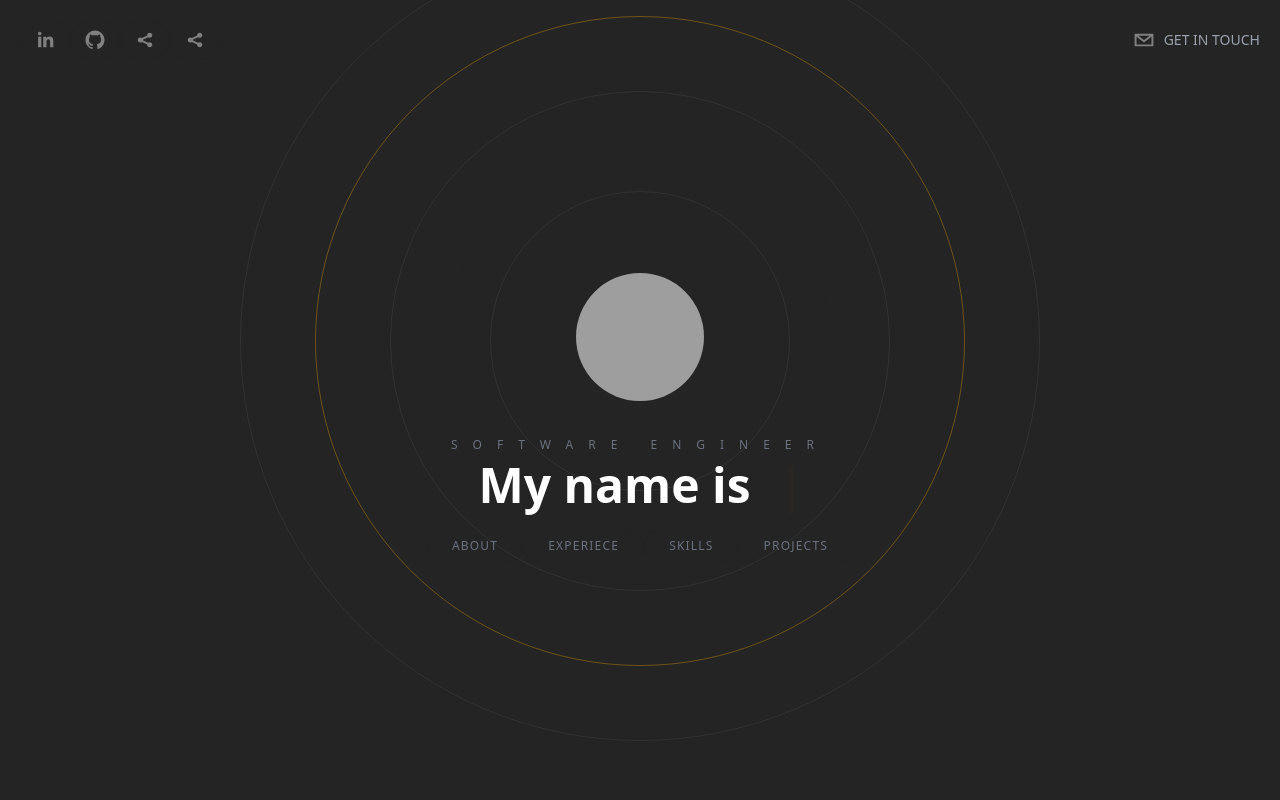
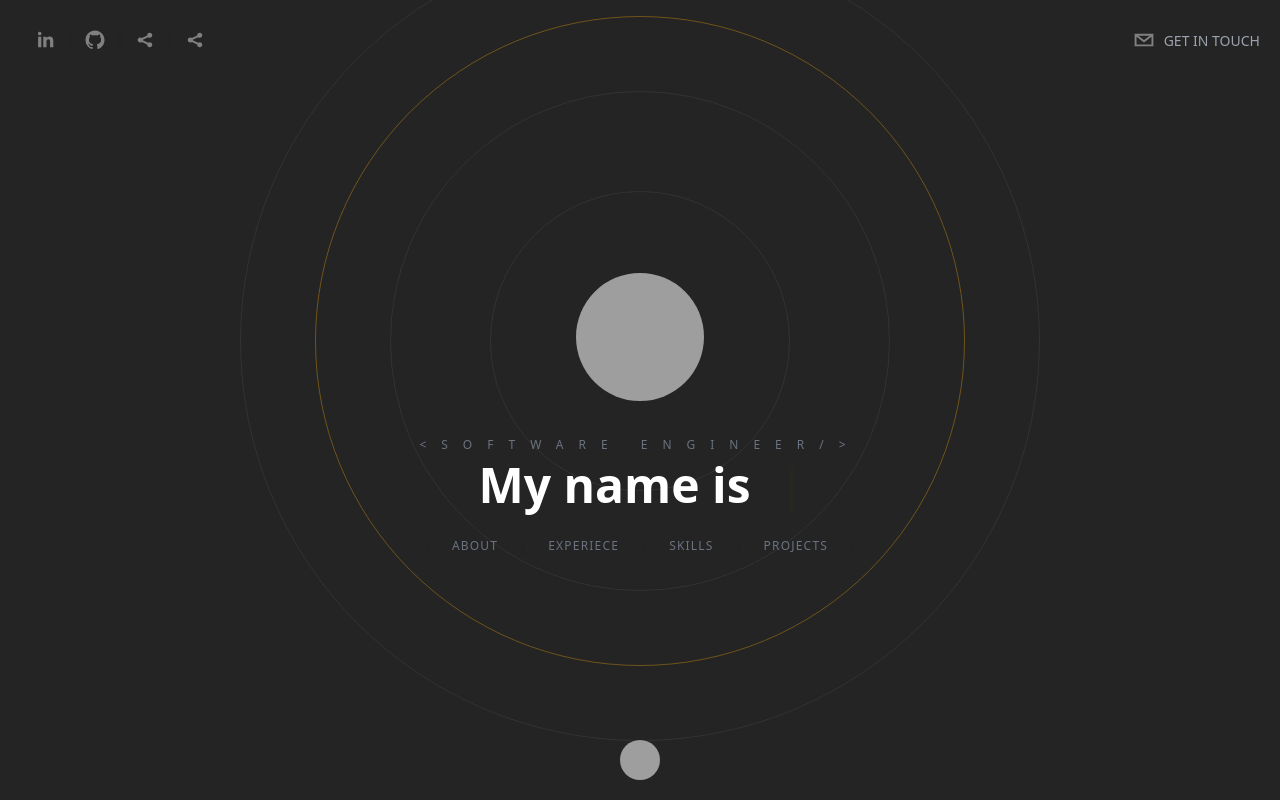
Before and after one commit to ajachintya/portfolio-app, a Next.js app: page / in a window 1280 px wide. Built offline with nearby package versions, Linux system fonts and the light colour scheme; grey boxes are pictures that could not be loaded.

Commit message:
added gt less than symbols and footer button

```diff
--- a/components/About.tsx
+++ b/components/About.tsx
@@ -16,7 +16,7 @@ export default function About({}: Props): ReactElement {
          justify-evenly mx-auto items-center"
       >
         <h3 className="absolute top-24 text-gray-500 uppercase tracking-[20px] text-2xl">
-          About
+          &#60;About/&#62;
         </h3>
         <motion.img
           initial={{
@@ -56,9 +56,7 @@ export default function About({}: Props): ReactElement {
             target="_blank"
             href="https://drive.google.com/file/d/11M0TYwywEwT2gZ6ilALWTCNJVSP5WdjI/view?usp=sharing"
           >
-            <button className="heroButton mt-10">
-              Download CV
-            </button>
+            <button className="heroButton mt-10">Download CV</button>
           </a>
         </div>
       </motion.div>
--- a/components/Contact.tsx
+++ b/components/Contact.tsx
@@ -27,7 +27,7 @@ const Contact = () => {
       max-w-7xl px-10 justify-evenly mx-auto items-center"
     >
       <h3 className="absolute top-24 text-gray-500 uppercase tracking-[20px] text-2xl">
-        Contact
+        &#60;Contact/&#62;
       </h3>
 
       <div className="flex flex-col space-y-10 w-fit">
--- a/components/Header.tsx
+++ b/components/Header.tsx
@@ -1,6 +1,7 @@
 import React from "react";
 import { SocialIcon } from "react-social-icons";
 import { motion } from "framer-motion";
+import Link from 'next/link'
 
 function Header() {
   return (
@@ -66,8 +67,8 @@ function Header() {
         transition={{
           duration: 1.5,
         }}
-        className="flex flex-row items-center text-gray-300 cursor-pointer"
-      >
+        className="flex flex-row items-center text-gray-300 cursor-pointer">
+
         <SocialIcon
           style={{ height: 40, width: 40 }}
           className="cursor-pointer"
@@ -75,9 +76,11 @@ function Header() {
           fgColor="gray"
           bgColor="transparent"
         />
+        <Link href="#contact">
           <p className="uppercase hidden md:inline-flex text-sm text-gray-400">
             Get In Touch
           </p>
+        </Link>
       </motion.div>
     </header>
   );
--- a/components/Hero.tsx
+++ b/components/Hero.tsx
@@ -21,7 +21,7 @@ export default function Hero() {
         />
         <div className="z-20">
           <h2 className="text-xs uppercase text-gray-500 pb-2 tracking-[15px]">
-            Software Engineer
+            &#60;Software Engineer/&#62;
           </h2>
           <h1 className="text-4xl lg:text-5xl font-semibold px-10">
             <span className="mr-3">{text}</span>
--- a/components/Projects.tsx
+++ b/components/Projects.tsx
@@ -17,26 +17,26 @@ export default function Projects({ }: Props): ReactElement {
             justify-evenly mx-auto items-center z-0"
       >
         <h3 className="absolute top-24 text-gray-500 uppercase tracking-[20px] text-2xl">
-          Projects
+          &#60;Projects/&#62;
         </h3>
         <div
           className="relative w-full flex overflow-x-scroll overflow-y-hidden
-                snap-x snap-mandatory z-20"
+                snap-x snap-mandatory z-20 scrollbar-thin scrollbar scrollbar-track-gray-400/20 scrollbar-thumb-[#F7AB0A]/80"
         >
           {projects.map((project, i) => {
             return (
               <div
                 className="w-screen flex-shrink-0 snap-center flex flex-col
-                    space-y-5 items-center justify-center p-20 md:p-44 h-screen"
+                    space-y-5 items-center justify-center p-20 md:p-44 h-screen "
               >
                 <motion.img
                   initial={{
                     opacity: 0,
-                            y:-300
+                    y: -300,
                   }}
                   transition={{ duration: 1.2 }}
                   whileInView={{ opacity: 1, y: 0 }}
-                        viewport={{once:true}}
+                  viewport={{ once: true }}
                   src="https://media.tenor.com/flflC6GFzO8AAAAM/sultan-alrefaei-programmer.gif"
                   alt="project"
                 />
--- a/components/Skills.tsx
+++ b/components/Skills.tsx
@@ -14,7 +14,7 @@ export default function Skills({}: Props): ReactElement {
       min-h-screen justify-center xl:space-y-0 mx-auto items-center"
     >
       <h3 className="absolute top-24 text-gray-500 uppercase tracking-[20px] text-2xl">
-        Skills
+        &#60;Skills/&#62;
       </h3>
       <p className="text-gray-500 uppercase tracking-[10px] text-xs">
         Languages
--- a/components/WorkExperience.tsx
+++ b/components/WorkExperience.tsx
@@ -12,14 +12,17 @@ export default function WorkExperience({}: Props): ReactElement {
         initial={{ opacity: 0 }}
         whileInView={{ opacity: 1 }}
         transition={{ duration: 1.5 }}
-            className="flex flex-col overflow-hidden relative h-screen text-center md:text-left
+        className="flex flex-col overflow-hidden relative h-screen text-center md:text-left
             md:flex-row max-w-full px-10
          justify-evenly mx-auto items-center"
       >
         <h3 className="absolute top-24 text-gray-500 uppercase tracking-[20px] text-2xl">
-          Experience
+          &#60;Experience/&#62;
         </h3>
-        <div className="w-full flex space-x-5 overflow-x-scroll p-10 snap-x snap-mandatory mt-20">
+        <div
+          className="w-full flex space-x-5 overflow-x-scroll p-10 snap-x snap-mandatory mt-20
+         scrollbar scrollbar-track-gray-400/20 scrollbar-thumb-[#F7AB0A]/80 scrollbar-thin"
+        >
           <ExperienceCard />
           <ExperienceCard />
           <ExperienceCard />
--- a/pages/index.tsx
+++ b/pages/index.tsx
@@ -1,18 +1,21 @@
-import Head from 'next/head'
-import Header from '../components/Header'
-import Hero from '../components/Hero';
-import About from '../components/About'
-import WorkExperience from '../components/WorkExperience';
+import Head from "next/head";
+import Header from "../components/Header";
+import Hero from "../components/Hero";
+import About from "../components/About";
+import WorkExperience from "../components/WorkExperience";
 import Skills from "../components/Skills";
-import Projects from '../components/Projects'
-import Contact from '../components/Contact';
+import Projects from "../components/Projects";
+import Contact from "../components/Contact";
+import Link from "next/link";
 
 export default function Home() {
   return (
-    <div className="bg-[rgb(36,36,36)] text-white h-screen snap-y snap-mandatory overflow-y-scroll z-0
-     overflow-x-hidden scrollbar scroll-bar-track-gray-400/20 scrollbar-thumb-[#]">
+    <div
+      className="bg-[rgb(36,36,36)] text-white h-screen snap-y snap-mandatory overflow-y-scroll z-0
+     overflow-x-hidden scrollbar scrollbar-track-gray-400/20 scrollbar-thumb-[#F7AB0A]/80 scrollbar-thin"
+    >
       <Head>
-        <title>Create Next App</title>
+        <title>Achintya's Portfolio</title>
       </Head>
 
       <Header />
@@ -40,6 +43,20 @@ export default function Home() {
       <section id="contact" className="snap-start">
         <Contact />
       </section>
+
+      <Link href="#hero">
+        {" "}
+        <footer className="sticky bottom-5 w-full cursor-pointer">
+          <div className="flex items-center justify-center">
+            <img
+              className="h-10 w-10 rounded-full filter grayscale hover:grayscale-0
+                cursor-pointer"
+              src="https://i.imgur.com/e2yvD6A.png"
+              alt=""
+            />
+          </div>
+        </footer>
+      </Link>
     </div>
   );
 }
```
Lines whose indentation alone changed are shown as unchanged.
